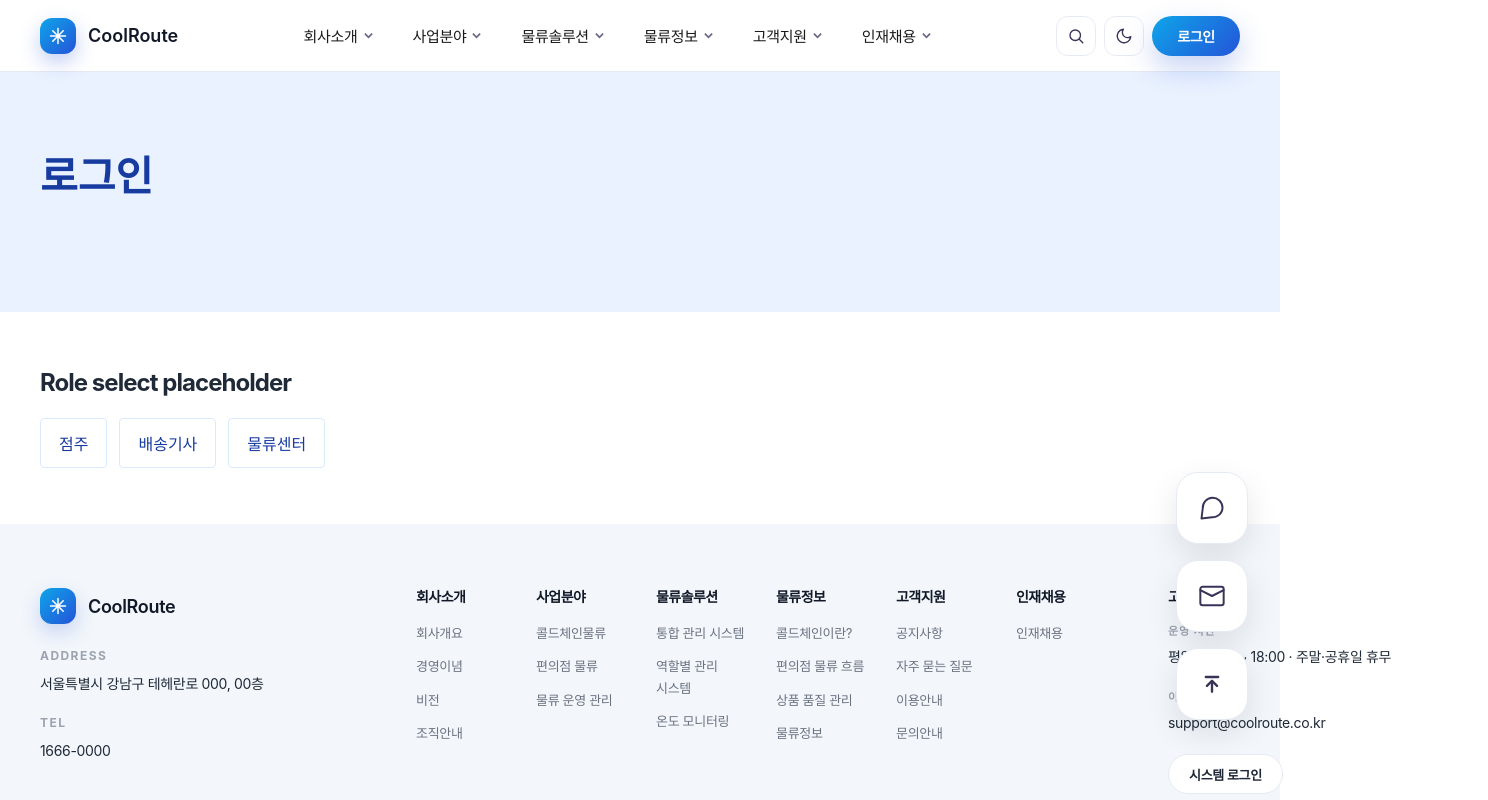
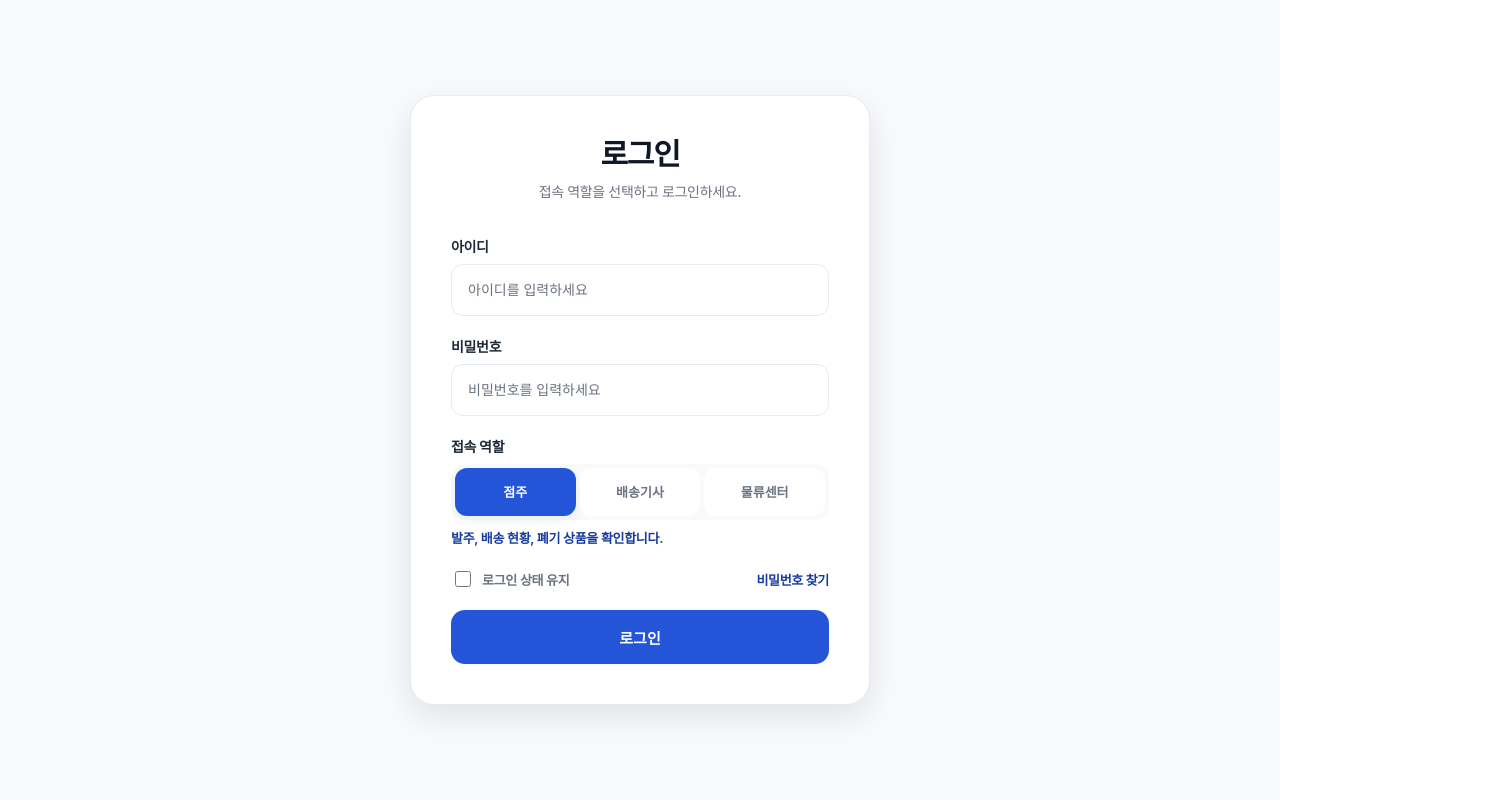
Before and after one commit to SeongMin-089/CoolRoute, a React (Vite) app: page /login in a window 1280 px wide. Shown: the top 800 px of the page, 1488 px wide, since content can reach past the window. Built offline with nearby package versions, Linux system fonts and the light colour scheme.

Commit message:
로그인페이지 수정

```diff
--- a/src/pages/login/Login.tsx
+++ b/src/pages/login/Login.tsx
@@ -1,27 +1,136 @@
+import { useState } from 'react'
+import type { FormEvent } from 'react'
 import { useNavigate } from 'react-router-dom'
-import PageHero from '../../components/common/PageHero'
+
+const roleOptions = [
+  {
+    id: 'store',
+    label: '점주',
+    path: '/dashboard/store',
+    description: '발주, 배송 현황, 폐기 상품을 확인합니다.',
+  },
+  {
+    id: 'driver',
+    label: '배송기사',
+    path: '/dashboard/driver',
+    description: '오늘 배송 목록과 배송 처리 상태를 확인합니다.',
+  },
+  {
+    id: 'center',
+    label: '물류센터',
+    path: '/dashboard/center',
+    description: '재고, 주문 처리, 입출고 현황을 확인합니다.',
+  },
+]
 
 function Login() {
   const navigate = useNavigate()
+  const [username, setUsername] = useState('')
+  const [password, setPassword] = useState('')
+  const [selectedRoleId, setSelectedRoleId] = useState(roleOptions[0].id)
+  const [errorMessage, setErrorMessage] = useState('')
+
+  const selectedRole =
+    roleOptions.find((role) => role.id === selectedRoleId) ?? roleOptions[0]
+
+  const handleSubmit = (event: FormEvent<HTMLFormElement>) => {
+    event.preventDefault()
+
+    if (username !== 'admin' || password !== '1234') {
+      setErrorMessage('아이디 또는 비밀번호를 확인해주세요.')
+      return
+    }
+
+    setErrorMessage('')
+    navigate(selectedRole.path)
+  }
 
   return (
-    <div className="page page--login">
-      <PageHero title="로그인" />
-      <section className="login-panel">
-        <h2>Role select placeholder</h2>
-        <div className="login-panel__actions">
-          <button type="button" onClick={() => navigate('/dashboard/store')}>
-            점주
+    <main className="login-page">
+      <section className="login-card" aria-labelledby="login-title">
+        <div className="login-card__header">
+          <h1 id="login-title" className="login-card__title">
+            로그인
+          </h1>
+          <p className="login-card__desc">
+            접속 역할을 선택하고 로그인하세요.
+          </p>
+        </div>
+
+        <form className="login-card__form" onSubmit={handleSubmit}>
+          <div className="login-card__field">
+            <label htmlFor="login-id">아이디</label>
+            <input
+              id="login-id"
+              name="login-id"
+              type="text"
+              value={username}
+              onChange={(event) => setUsername(event.target.value)}
+              placeholder="아이디를 입력하세요"
+              autoComplete="username"
+            />
+          </div>
+
+          <div className="login-card__field">
+            <label htmlFor="login-password">비밀번호</label>
+            <input
+              id="login-password"
+              name="login-password"
+              type="password"
+              value={password}
+              onChange={(event) => setPassword(event.target.value)}
+              placeholder="비밀번호를 입력하세요"
+              autoComplete="current-password"
+            />
+          </div>
+
+          <div className="login-card__field">
+            <span>접속 역할</span>
+            <div className="login-card__roles" role="tablist">
+              {roleOptions.map((role) => {
+                const isActive = selectedRoleId === role.id
+
+                return (
+                  <button
+                    key={role.id}
+                    type="button"
+                    className={`login-card__role${
+                      isActive ? ' is-active' : ''
+                    }`}
+                    onClick={() => setSelectedRoleId(role.id)}
+                    role="tab"
+                    aria-selected={isActive}
+                  >
+                    {role.label}
+                  </button>
+                )
+              })}
+            </div>
+            <p className="login-card__role-desc">{selectedRole.description}</p>
+          </div>
+
+          {errorMessage && (
+            <p className="login-card__error" role="alert">
+              {errorMessage}
+            </p>
+          )}
+
+          <div className="login-card__options">
+            <label>
+              <input type="checkbox" name="remember-login" />
+              <span>로그인 상태 유지</span>
+            </label>
+            <a href="#" onClick={(event) => event.preventDefault()}>
+              비밀번호 찾기
+            </a>
+          </div>
+
+          <button className="login-card__submit" type="submit">
+            로그인
           </button>
-          <button type="button" onClick={() => navigate('/dashboard/driver')}>
-            배송기사
-          </button>
-          <button type="button" onClick={() => navigate('/dashboard/center')}>
-            물류센터
-          </button>
-        </div>
+        </form>
       </section>
-    </div>
+    </main>
   )
 }
 
--- a/src/routes/Router.tsx
+++ b/src/routes/Router.tsx
@@ -16,6 +16,7 @@ function Router() {
   return (
     <BrowserRouter>
       <Routes>
+        <Route path="/login" element={<Login />} />
         <Route element={<Layout />}>
           <Route path="/" element={<Home />} />
           <Route path="/company" element={<Company />} />
@@ -24,7 +25,6 @@ function Router() {
           <Route path="/logistics-info" element={<LogisticsInfo />} />
           <Route path="/support" element={<Support />} />
           <Route path="/recruit" element={<Recruit />} />
-          <Route path="/login" element={<Login />} />
           <Route path="/dashboard/store" element={<StoreDashboard />} />
           <Route path="/dashboard/driver" element={<DriverDashboard />} />
           <Route path="/dashboard/center" element={<CenterDashboard />} />
--- a/src/styles/pages/_login.scss
+++ b/src/styles/pages/_login.scss
@@ -1,25 +1,246 @@
 @use '../abstracts/variables' as *;
 @use '../abstracts/mixins' as *;
 
-.login-panel {
-  @include container;
-  padding: 56px 0;
+.login-page {
+  min-height: 100vh;
+  padding: $space-80 $space-20;
+  display: flex;
+  align-items: center;
+  justify-content: center;
+  background: $color-bg-soft;
 
-  h2 {
-    margin-bottom: 20px;
-  }
+  .login-card {
+    width: 100%;
+    max-width: 460px;
+    padding: $space-40;
+    border: 1px solid $color-border;
+    border-radius: $radius-xl;
+    background: $color-white;
+    box-shadow: $shadow-md;
 
-  &__actions {
-    display: flex;
-    flex-wrap: wrap;
-    gap: 12px;
-  }
+    &__header {
+      margin-bottom: $space-32;
+      text-align: center;
+    }
 
-  button {
-    border: 1px solid $color-border-blue;
-    border-radius: $radius-xs;
-    padding: 12px 18px;
-    background: $color-white;
-    color: $color-primary-dark;
+    &__title {
+      margin: 0;
+      color: $color-navy;
+      font-size: 30px;
+      font-weight: 800;
+      line-height: 1.25;
+    }
+
+    &__desc {
+      margin: $space-8 0 0;
+      color: $color-muted;
+      font-size: 14px;
+      font-weight: 500;
+      line-height: 1.6;
+    }
+
+    &__form {
+      display: grid;
+      gap: $space-20;
+    }
+
+    &__field {
+      display: grid;
+      gap: $space-8;
+
+      label,
+      > span {
+        color: $color-text;
+        font-size: 14px;
+        font-weight: 700;
+      }
+
+      input:not([type='checkbox']) {
+        width: 100%;
+        height: 52px;
+        padding: 0 $space-16;
+        border: 1px solid $color-border;
+        border-radius: $radius-md;
+        background: $color-white;
+        color: $color-text;
+        font: inherit;
+        font-size: 14px;
+        transition:
+          border-color $transition-fast,
+          box-shadow $transition-fast;
+
+        &::placeholder {
+          color: $color-muted;
+        }
+
+        &:hover {
+          border-color: rgba($color-primary, 0.35);
+        }
+
+        &:focus-visible {
+          border-color: $color-primary;
+          box-shadow: 0 0 0 4px rgba($color-primary, 0.12);
+          outline: none;
+        }
+      }
+    }
+
+    &__roles {
+      display: grid;
+      grid-template-columns: repeat(3, 1fr);
+      gap: $space-4;
+      padding: $space-4;
+      border-radius: 14px;
+      background: $color-bg-soft;
+    }
+
+    &__role {
+      min-width: 0;
+      height: 48px;
+      padding: 0 $space-8;
+      border: 0;
+      border-radius: $radius-md;
+      background: $color-white;
+      color: $color-muted;
+      font-size: 13px;
+      font-weight: 800;
+      white-space: nowrap;
+      transition:
+        color $transition-fast,
+        background $transition-fast,
+        box-shadow $transition-fast;
+
+      &:hover {
+        color: $color-primary-dark;
+      }
+
+      &:focus-visible {
+        outline: 3px solid rgba($color-primary, 0.2);
+        outline-offset: 2px;
+      }
+
+      &.is-active {
+        background: $color-primary;
+        box-shadow: $shadow-sm;
+        color: $color-white;
+      }
+    }
+
+    &__role-desc {
+      margin: 0;
+      color: $color-primary-dark;
+      font-size: 13px;
+      font-weight: 600;
+      line-height: 1.55;
+    }
+
+    &__error {
+      margin: 0;
+      padding: $space-12 $space-16;
+      border: 1px solid #fecaca;
+      border-radius: $radius-md;
+      background: #fef2f2;
+      color: #b91c1c;
+      font-size: 13px;
+      font-weight: 700;
+      line-height: 1.5;
+    }
+
+    &__options {
+      display: flex;
+      align-items: center;
+      justify-content: space-between;
+      gap: $space-16;
+      color: $color-muted;
+      font-size: 13px;
+      font-weight: 600;
+
+      label {
+        display: inline-flex;
+        align-items: center;
+        gap: $space-8;
+        cursor: pointer;
+      }
+
+      input {
+        width: 16px;
+        height: 16px;
+        accent-color: $color-primary;
+      }
+
+      a {
+        color: $color-primary-dark;
+        font-weight: 700;
+        text-decoration: none;
+
+        &:hover {
+          color: $color-primary;
+        }
+
+        &:focus-visible {
+          border-radius: $radius-xs;
+          outline: 3px solid rgba($color-primary, 0.2);
+          outline-offset: 3px;
+        }
+      }
+    }
+
+    &__submit {
+      width: 100%;
+      height: 54px;
+      border: 0;
+      border-radius: 14px;
+      background: $color-primary;
+      color: $color-white;
+      font-size: 15px;
+      font-weight: 800;
+      transition:
+        background $transition-fast,
+        box-shadow $transition-fast;
+
+      &:hover {
+        background: $color-primary-dark;
+        box-shadow: 0 10px 22px rgba($color-primary, 0.2);
+      }
+
+      &:focus-visible {
+        outline: 3px solid rgba($color-primary, 0.22);
+        outline-offset: 3px;
+      }
+    }
   }
 }
+
+@media (max-width: $breakpoint-mobile) {
+  .login-page {
+    min-height: 100vh;
+    padding: $space-56 $space-20;
+
+    .login-card {
+      padding: $space-32;
+    }
+  }
+}
+
+@media (max-width: $breakpoint-small-mobile) {
+  .login-page {
+    padding: $space-40 $space-16;
+
+    .login-card {
+      padding: $space-24;
+
+      &__roles {
+        grid-template-columns: 1fr;
+      }
+
+      &__role {
+        height: 46px;
+      }
+
+      &__options {
+        align-items: flex-start;
+        flex-direction: column;
+      }
+    }
+  }
+}
```
